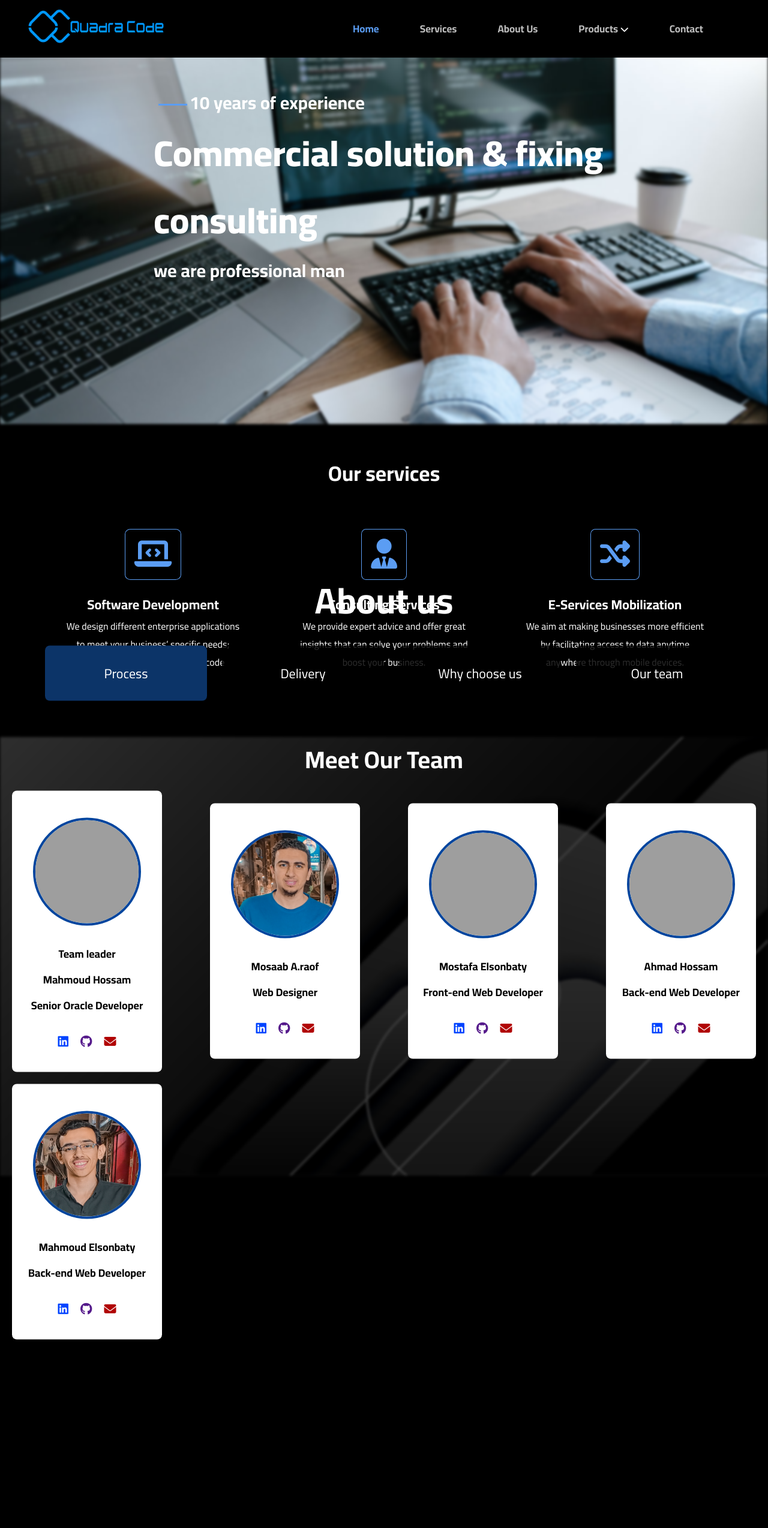
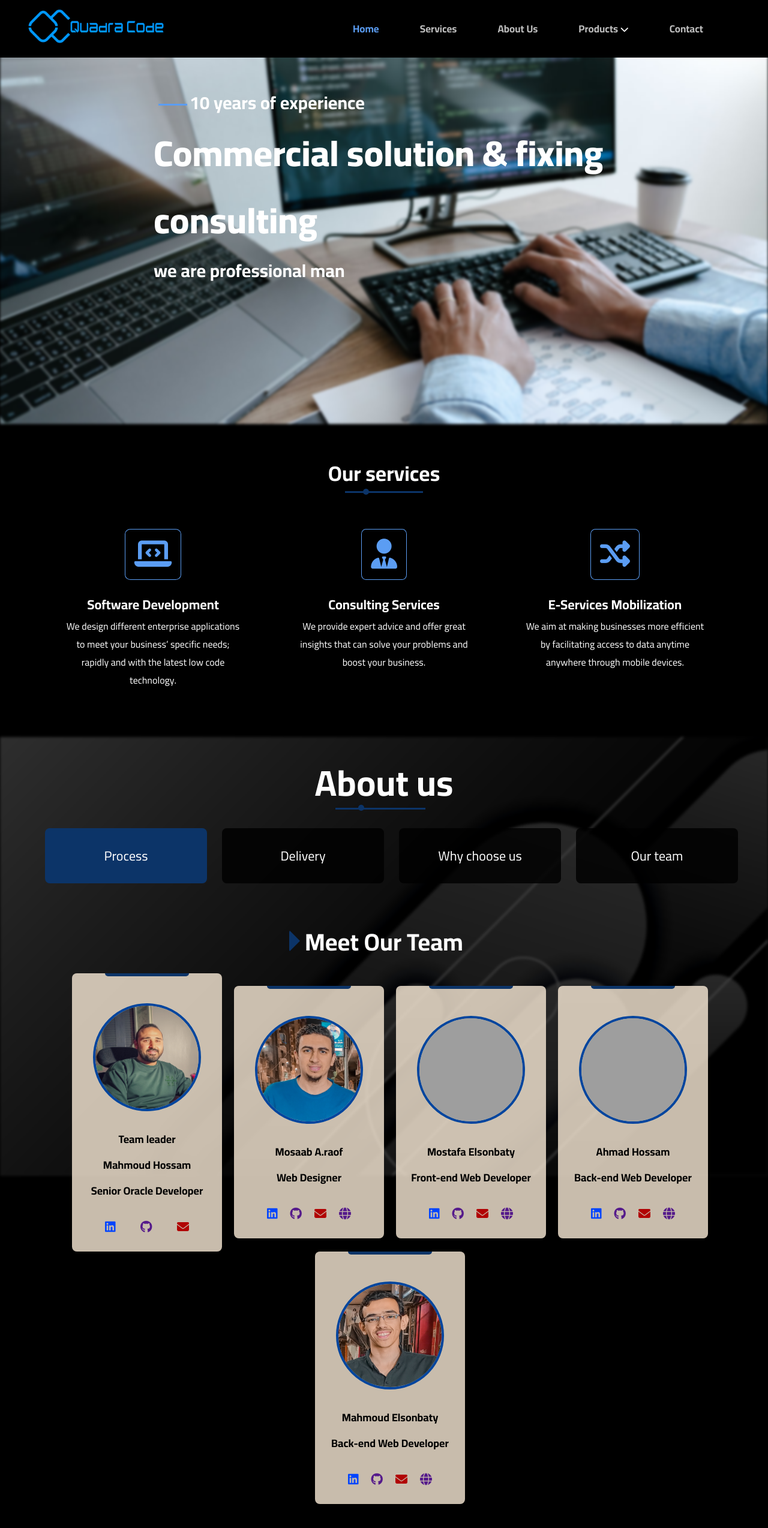
Before and after one commit to Quadra-Code/quadra_code, a Django app: page /home in a window 1280 px wide; the page is wider, and only the part inside the window is pictured. Shown: that part at 60% size. Before the commit the page ends 2234 px from the top of that part, so only its background shows below. Run offline with Django 4.2, Linux system fonts and the light colour scheme; some libraries are stand-ins or nearby versions; grey boxes are pictures that could not be loaded.

Commit message:
animation

```diff
--- a/core/static/main.css
+++ b/core/static/main.css
@@ -29,6 +29,13 @@ header {
         header .nav-links ul a.active {
           color: #5b9df3; }
 
+@keyframes move-bubble {
+  0% {
+    left: 20%; }
+  50% {
+    left: 70%; }
+  100% {
+    left: 20%; } }
 .landing-container {
   position: relative;
   width: 100%; }
@@ -71,7 +78,28 @@ header {
     font-size: 35px;
     font-weight: 700;
     margin-bottom: 20px;
-    color: #fff; }
+    color: #fff;
+    position: relative; }
+    .services-container h2::before {
+      content: "";
+      position: absolute;
+      bottom: -5%;
+      width: 10px;
+      height: 10px;
+      border-radius: 50%;
+      background-color: #0c3468;
+      animation-name: move-bubble;
+      animation-duration: 3.5s;
+      animation-iteration-count: infinite;
+      animation-timing-function: linear; }
+    .services-container h2::after {
+      content: "";
+      position: absolute;
+      bottom: 0;
+      left: 15%;
+      width: 130px;
+      height: 3px;
+      background-color: #0c3468; }
   .services-container .servicer-content {
     margin: 40px 0;
     display: flex;
@@ -106,18 +134,18 @@ header {
 
 .aboutUs-container {
   width: 100%;
-  position: relative; }
+  display: grid;
+  grid-template-columns: 1fr;
+  grid-template-rows: 1fr;
+  grid-template-areas: "overlap"; }
   .aboutUs-container > img {
     z-index: -1;
     width: 100%;
     background-size: cover;
     filter: blur(2px);
-    z-index: -10; }
+    grid-area: overlap; }
   .aboutUs-container .aboutUs-content {
-    position: absolute;
-    top: 50%;
-    left: 50%;
-    transform: translate(-50%, -50%);
+    grid-area: overlap;
     display: flex;
     flex-direction: column;
     justify-content: center;
@@ -125,7 +153,28 @@ header {
     width: 100%;
     padding: 20px; }
     .aboutUs-container .aboutUs-content h2 {
-      font-size: 60px; }
+      font-size: 60px;
+      position: relative; }
+      .aboutUs-container .aboutUs-content h2::before {
+        content: "";
+        position: absolute;
+        bottom: 8%;
+        width: 10px;
+        height: 10px;
+        border-radius: 50%;
+        background-color: #0c3468;
+        animation-name: move-bubble;
+        animation-duration: 3.5s;
+        animation-iteration-count: infinite;
+        animation-timing-function: linear; }
+      .aboutUs-container .aboutUs-content h2::after {
+        content: "";
+        position: absolute;
+        bottom: 10%;
+        left: 15%;
+        width: 150px;
+        height: 3px;
+        background-color: #0c3468; }
     .aboutUs-container .aboutUs-content .aboutUs-list {
       width: 100%;
       display: flex;
@@ -178,30 +227,48 @@ header {
         .aboutUs-container .aboutUs-content .aboutUs-ourTeam .col .header {
           font-size: 40px;
           font-weight: bold;
-          margin-bottom: 15px; }
+          margin-bottom: 15px;
+          position: relative; }
+          .aboutUs-container .aboutUs-content .aboutUs-ourTeam .col .header::before {
+            content: "";
+            position: absolute;
+            left: -10%;
+            top: 25%;
+            width: 0;
+            height: 0;
+            border-width: 18px;
+            border-style: solid;
+            border-radius: 4px;
+            border-color: transparent transparent transparent #0c3468; }
           .aboutUs-container .aboutUs-content .aboutUs-ourTeam .col .header + span {
             font-weight: bold;
             font-size: 18px;
             margin-bottom: 8px; }
         .aboutUs-container .aboutUs-content .aboutUs-ourTeam .col .features-container {
-          display: grid;
-          grid-template-columns: auto auto auto;
-          grid-template-rows: auto auto;
-          column-gap: 20px;
-          row-gap: 20px;
           display: flex;
-          justify-content: space-between;
+          justify-content: center;
           align-items: center;
           flex-wrap: wrap;
           width: 100%; }
           .aboutUs-container .aboutUs-content .aboutUs-ourTeam .col .features-container .features {
+            position: relative;
+            margin-left: 20px;
             background-color: #fff;
-            padding: 35px 25px;
+            background-color: #faebd7cc;
+            padding: 40px 25px 25px 25px;
             border-radius: 8px;
             display: flex;
             justify-content: center;
             align-items: center;
             flex-direction: column; }
+            .aboutUs-container .aboutUs-content .aboutUs-ourTeam .col .features-container .features::after {
+              content: "";
+              position: absolute;
+              top: 0;
+              width: 140px;
+              border-radius: 0px 0px 5px 5px;
+              height: 5px;
+              background-color: #0c3468; }
             .aboutUs-container .aboutUs-content .aboutUs-ourTeam .col .features-container .features img {
               border-radius: 50%;
               width: 180px;
@@ -214,10 +281,9 @@ header {
               color: #000;
               margin-bottom: 10px; }
             .aboutUs-container .aboutUs-content .aboutUs-ourTeam .col .features-container .features .links-container {
-              display: grid;
-              grid-template-columns: auto auto auto;
-              grid-template-rows: auto;
-              column-gap: 20px;
+              display: flex;
+              justify-content: space-between;
+              width: 70%;
               margin-top: 20px; }
               .aboutUs-container .aboutUs-content .aboutUs-ourTeam .col .features-container .features .links-container a {
                 text-decoration: none; }
--- a/core/static/sass/layout/_global-rules.scss
+++ b/core/static/sass/layout/_global-rules.scss
@@ -1 +1,12 @@
 @import url('https://fonts.googleapis.com/css2?family=Cairo:wght@600;700;800&family=Titillium+Web:wght@200;300;400;600&display=swap');
+@keyframes move-bubble {
+  0% {
+    left: 20%;
+  }
+  50% {
+    left: 70%;
+  }
+  100% {
+    left: 20%;
+  }
+}
--- a/core/static/sass/sections/_aboutUs.scss
+++ b/core/static/sass/sections/_aboutUs.scss
@@ -1,18 +1,18 @@
 .aboutUs-container {
   width: 100%;
-  position: relative;
+  display: grid;
+  grid-template-columns: 1fr;
+  grid-template-rows: 1fr;
+  grid-template-areas: "overlap";
   &>img {
     z-index: -1;
     width: 100%;
     background-size: cover;
     filter: blur(2px);
-    z-index: -10;
+    grid-area: overlap;
   }
   .aboutUs-content {
-    position: absolute;
-    top:50%;
-    left: 50%;
-    transform: translate(-50%, -50%);
+    grid-area: overlap;
     display: flex;
     flex-direction: column;
     justify-content: center;
@@ -21,6 +21,29 @@
     padding: 20px;
     h2 {
       font-size: 60px;
+      position: relative;
+      &::before{
+        content: "";
+        position: absolute;
+        bottom: 8%;
+        width: 10px;
+        height: 10px;
+        border-radius: 50%;
+        background-color: $Darkblue_color;
+        animation-name: move-bubble;
+        animation-duration: 3.5s;
+        animation-iteration-count: infinite;
+        animation-timing-function: linear;
+      }
+      &::after {
+        content: "";
+        position: absolute;
+        bottom: 10%;
+        left: 15%;
+        width: 150px;
+        height: 3px;
+        background-color: $Darkblue_color;
+      }
     }
     .aboutUs-list {
       width: 100%;
@@ -83,6 +106,19 @@
           font-size: 40px;
           font-weight: bold;
           margin-bottom: 15px;
+          position: relative;
+          &::before {
+            content: "";
+            position: absolute;
+            left: -10%;
+            top: 25%;
+            width: 0;
+            height: 0;
+            border-width: 18px;
+            border-style: solid;
+            border-radius: 4px;
+            border-color: transparent transparent transparent $Darkblue_color;
+          }
           &+ span{
             font-weight: bold;
             font-size: 18px;
@@ -90,24 +126,36 @@
           }
         }
         .features-container {
-          display: grid;
-          grid-template-columns: auto auto auto ;
-          grid-template-rows: auto auto ;
-          column-gap: 20px;
-          row-gap: 20px;
+          // display: grid;
+          // grid-template-columns: auto auto auto ;
+          // grid-template-rows: auto auto ;
+          // column-gap: 20px;
+          // row-gap: 20px;
           display: flex;
-          justify-content: space-between;
+          justify-content: center;
           align-items: center;
           flex-wrap: wrap;
           width: 100%;
           .features {
+            position: relative;
+            margin-left: 20px;
             background-color: $second_mainColor;
-            padding: 35px 25px;
+            background-color: #faebd7cc;
+            padding: 40px 25px 25px 25px;
             border-radius: 8px;
             display: flex;
             justify-content: center;
             align-items: center;
             flex-direction: column;
+            &::after{
+              content: "";
+              position: absolute;
+              top: 0;
+              width: 140px;
+              border-radius:0px 0px 5px 5px;
+              height: 5px;
+              background-color: $Darkblue_color;
+            }
             img{
               border-radius: 50%;
               width: 180px;
@@ -122,10 +170,9 @@
               margin-bottom: 10px;
             }
             .links-container {
-              display: grid;
-              grid-template-columns: auto auto auto;
-              grid-template-rows: auto;
-              column-gap:20px;
+              display: flex;
+              justify-content: space-between;
+              width: 70%;
               margin-top: 20px;
               a {
                 text-decoration: none;
--- a/core/static/sass/sections/_services.scss
+++ b/core/static/sass/sections/_services.scss
@@ -9,6 +9,29 @@
     font-weight: 700;
     margin-bottom: 20px;
     color: $second_mainColor;
+    position: relative;
+    &::before{
+      content: "";
+      position: absolute;
+      bottom: -5%;
+      width: 10px;
+      height: 10px;
+      border-radius: 50%;
+      background-color: $Darkblue_color;
+      animation-name: move-bubble;
+      animation-duration: 3.5s;
+      animation-iteration-count: infinite;
+      animation-timing-function: linear;
+    }
+    &::after {
+      content: "";
+      position: absolute;
+      bottom: 0;
+      left: 15%;
+      width: 130px;
+      height: 3px;
+      background-color: $Darkblue_color;
+    }
   }
   .servicer-content {
     margin: 40px 0;
--- a/core/templates/home.html
+++ b/core/templates/home.html
@@ -47,7 +47,7 @@
     </div>
   </section>
   <section class="services-container">
-    <h2>Our services</h2>
+    <h2 class="sec-label">Our services</h2>
     <div class="servicer-content">
       <div class="col">
         <div class="i-cont">
@@ -82,7 +82,7 @@
   <section class="aboutUs-container">
     <img src="../static/NEW QC/New folder/14649137_SL_0210121_40570_75.jpg" alt="">
     <div class="aboutUs-content">
-      <h2>About us</h2>
+      <h2 class="sec-label">About us</h2>
       <div class ="aboutUs-list">
         <div class="aboutUs-listCol active">
           Process
@@ -101,7 +101,7 @@
             <span class="header">Meet Our Team</span>
             <div class="features-container">
               <div class="features">
-                <img src="../static/NEW QC/Our team/IMG_20230208_041731.jpg" alt="">
+                <img src="../static/NEW QC/Our team/IMG_20230208_060323.jpg" alt="">
                 <span>Team leader</span>
                 <span>Mahmoud Hossam</span>
                 <span>Senior Oracle Developer </span>
@@ -120,6 +120,7 @@
               <div class="features">
                 <img src="../static/NEW QC/Our team/IMG_20230208_040856.jpg" alt="">
                 <span>Mosaab A.raof</span>
+                <!-- <span>Mosaab Abdelraof</span> -->
                 <span>Web Designer </span>
                 <div class="links-container">
                   <a href="">
@@ -130,6 +131,9 @@
                   </a>
                   <a href="">
                     <i class="fa-solid fa-envelope"></i>
+                  </a>
+                  <a href="">
+                    <i class="fa-solid fa-globe"></i>
                   </a>
                 </div>
               </div>
@@ -147,6 +151,9 @@
                   <a href="">
                     <i class="fa-solid fa-envelope"></i>
                   </a>
+                  <a href="">
+                    <i class="fa-solid fa-globe"></i>
+                  </a>
                 </div>
               </div>
               <div class="features">
@@ -163,6 +170,9 @@
                   <a href="">
                     <i class="fa-solid fa-envelope"></i>
                   </a>
+                  <a href="">
+                    <i class="fa-solid fa-globe"></i>
+                  </a>
                 </div>
               </div>
               <div class="features">
@@ -178,6 +188,9 @@
                   </a>
                   <a href="">
                     <i class="fa-solid fa-envelope"></i>
+                  </a>
+                  <a href="">
+                    <i class="fa-solid fa-globe"></i>
                   </a>
                 </div>
               </div>
```
Also changed, not shown: core/static/NEW QC/Our team/IMG_20230208_060249.jpg (added), core/static/NEW QC/Our team/IMG_20230208_060323.jpg (added), 1 other file.
